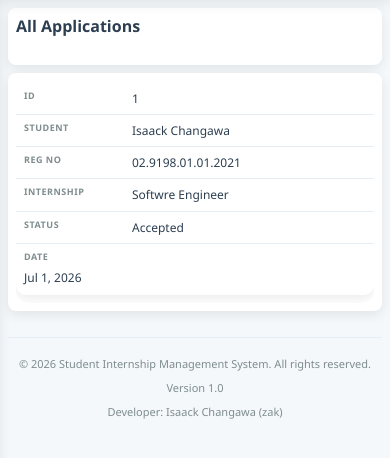
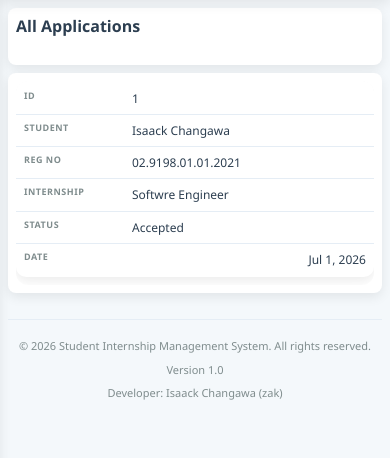
Before and after one commit to izakme/Student-Internship-Management-System, a PHP site: page /S-I-M-S/admin/applications.php in a window 390 px wide. Shown: the part 74-532 px from the top of the page. Run offline with PHP 8.4, Linux system fonts and the light colour scheme; the visitor is signed in with stand-in values (Sample User, id 1); data comes from the database, SQL or seed files in the repository.

Commit message:
fix mobile action column - label left, button right

```diff
--- a/frontend/assets/css/style.css
+++ b/frontend/assets/css/style.css
@@ -1245,8 +1245,16 @@ table tbody tr:hover {
   }
 
   table td:last-child {
-    grid-template-columns: 1fr;
-    gap: 4px;
+    gap: 8px;
+    text-align: right;
+  }
+
+  table td:last-child::before {
+    text-align: left;
+  }
+
+  table td:last-child form {
+    display: inline-block;
   }
 
   .action-group {
```
